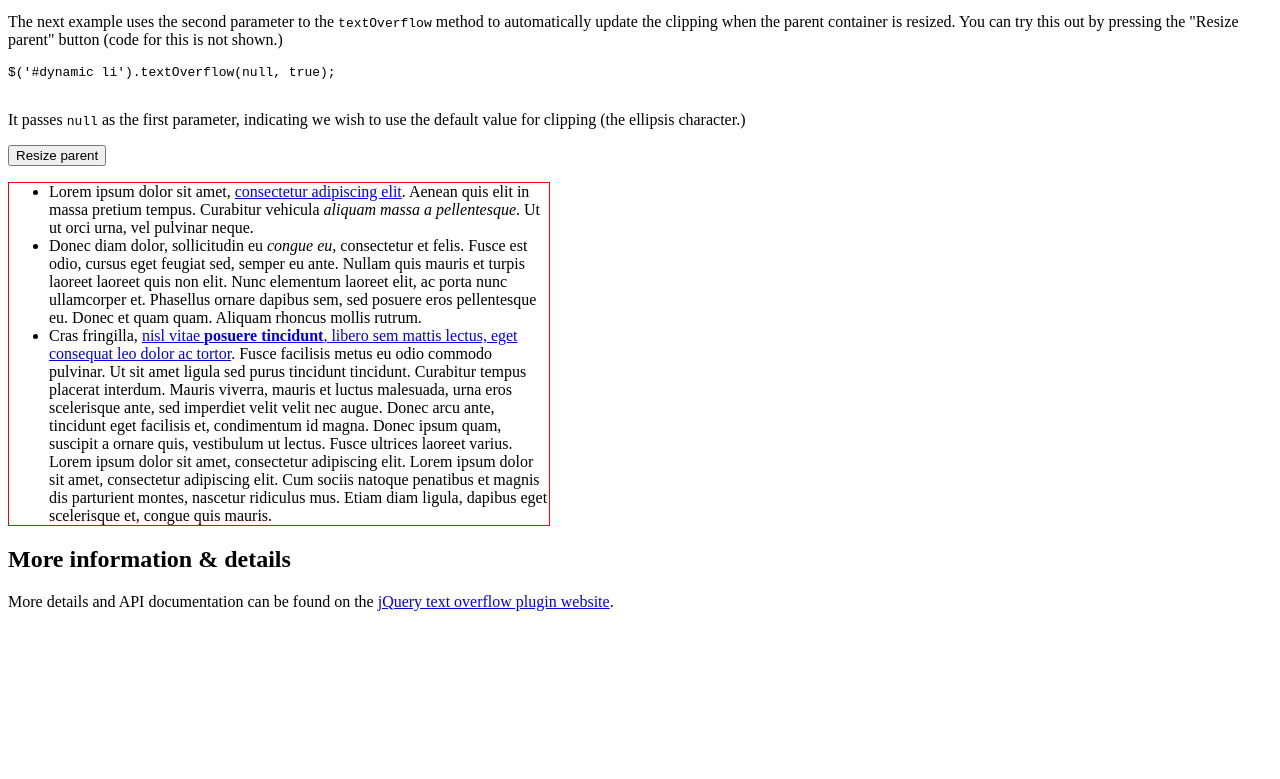
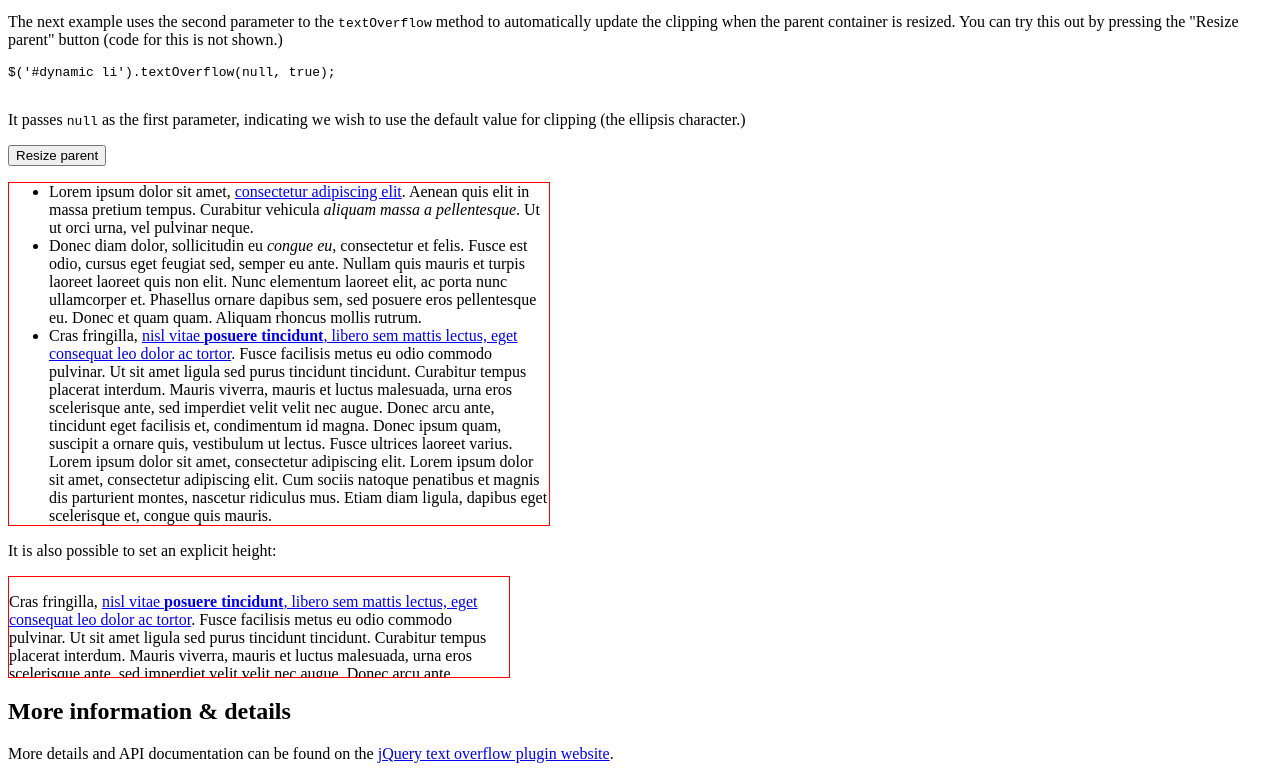
Before and after one commit to bramstein/text-overflow, a plain HTML site: page examples.html in a window 1280 px wide. Shown: the part 977-1756 px from the top of the page. Before the commit the page ends 1604 px from the top, so only its background shows below. Drawn offline with nearby package versions, Linux system fonts and the light colour scheme.

Commit message:
Some small changes to core, and examples.

```diff
--- a/examples.html
+++ b/examples.html
@@ -7,6 +7,7 @@
 		<script type="text/javascript" src="jquery.text-overflow.js"></script>
 		<script type="text/javascript">
             $(function() {
+/*
 				$('#default li').textOverflow();
 
 				$('#custom li').each(function (index) {
@@ -23,20 +24,22 @@
 						$('#dynamic').width(300);
 					}
 				});
+*/
+				$('#fixed p').textOverflow();
            });
 		</script>
         <style>
-            #default, #custom, #dynamic {
+            #default, #custom, #dynamic, #fixed {
                 width: 500px;
                 border: 1px solid red;
             }
 
-div.citation      { width:100px; border: thin solid red; overflow: hidden;
-                    text-overflow-mode:ellipsis;font-size:14px }
-span.nowrap       { white-space : nowrap;}
-div.attributed-to { position: relative;left:8px }
+			#fixed {
+				height: 100px;
+				overflow: clip;
+				text-overflow: clip;
+			}
 
-/*p.sentence { width :100px; margin-top : 50px; margin-left : 50px; }*/
         </style>
 	</head>
 	<body>
@@ -79,6 +82,9 @@ $('#dynamic li').textOverflow(null, true);
             <li>Cras fringilla, <a href="#">nisl vitae <strong>posuere tincidunt</strong>, libero sem mattis lectus, eget consequat leo dolor ac tortor</a>. Fusce facilisis metus eu odio commodo pulvinar. Ut sit amet ligula sed purus tincidunt tincidunt. Curabitur tempus placerat interdum. Mauris viverra, mauris et luctus malesuada, urna eros scelerisque ante, sed imperdiet velit velit nec augue. Donec arcu ante, tincidunt eget facilisis et, condimentum id magna. Donec ipsum quam, suscipit a ornare quis, vestibulum ut lectus. Fusce ultrices laoreet varius. Lorem ipsum dolor sit amet, consectetur adipiscing elit. Lorem ipsum dolor sit amet, consectetur adipiscing elit. Cum sociis natoque penatibus et magnis dis parturient montes, nascetur ridiculus mus. Etiam diam ligula, dapibus eget scelerisque et, congue quis mauris.</li>
 		</ul>
 
+		<p>It is also possible to set an explicit height:</p>
+		<div id="fixed"><p>Cras fringilla, <a href="#">nisl vitae <strong>posuere tincidunt</strong>, libero sem mattis lectus, eget consequat leo dolor ac tortor</a>. Fusce facilisis metus eu odio commodo pulvinar. Ut sit amet ligula sed purus tincidunt tincidunt. Curabitur tempus placerat interdum. Mauris viverra, mauris et luctus malesuada, urna eros scelerisque ante, sed imperdiet velit velit nec augue. Donec arcu ante, tincidunt eget facilisis et, condimentum id magna. Donec ipsum quam, suscipit a ornare quis, vestibulum ut lectus. Fusce ultrices laoreet varius. Lorem ipsum dolor sit amet, consectetur adipiscing elit. Lorem ipsum dolor sit amet, consectetur adipiscing elit. Cum sociis natoque penatibus et magnis dis parturient montes, nascetur ridiculus mus. Etiam diam ligula, dapibus eget scelerisque et, congue quis mauris.</p></div>
+
         <h2>More information &amp; details</h2>
 		<p>More details and API documentation can be found on the <a href="http://www.bramstein.com/projects/text-overflow/">jQuery text overflow plugin website</a>.</p>
 	</body>
```
